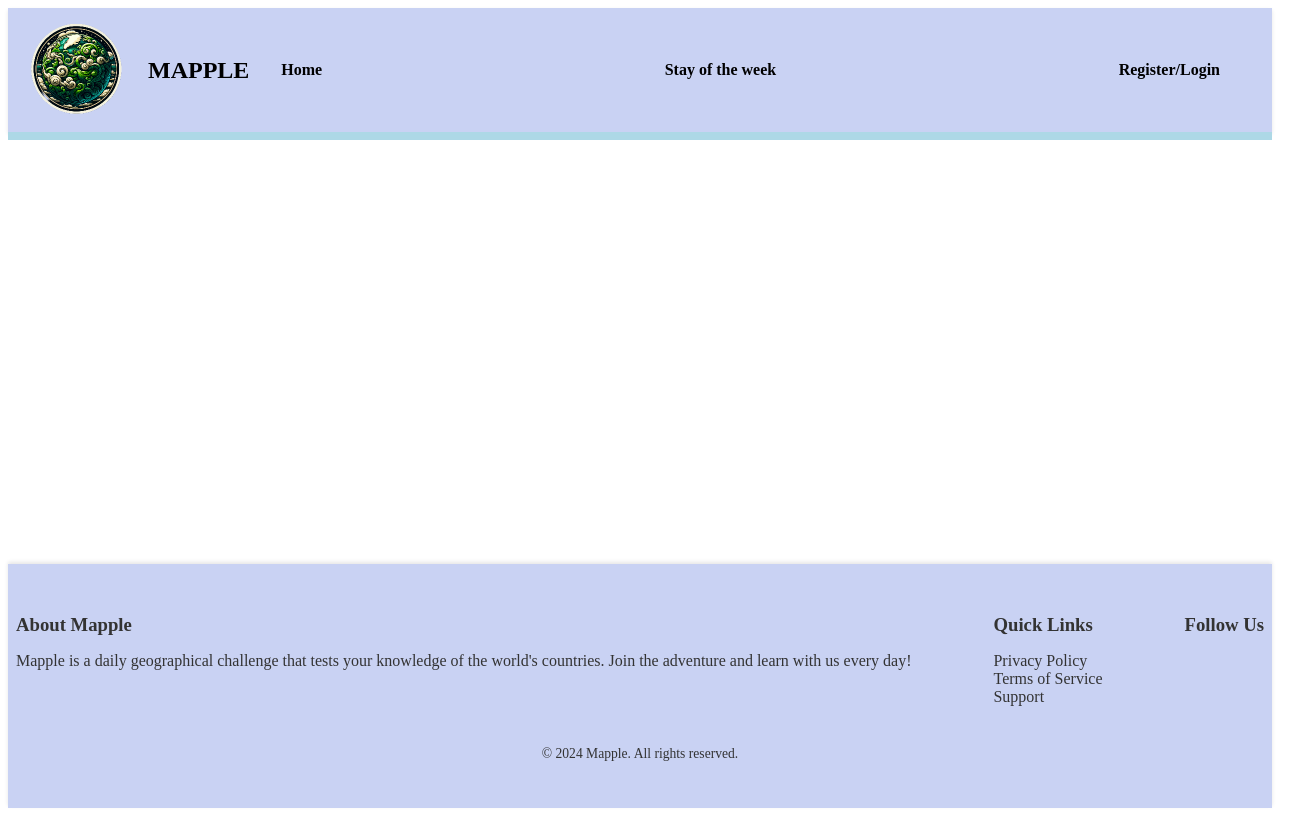
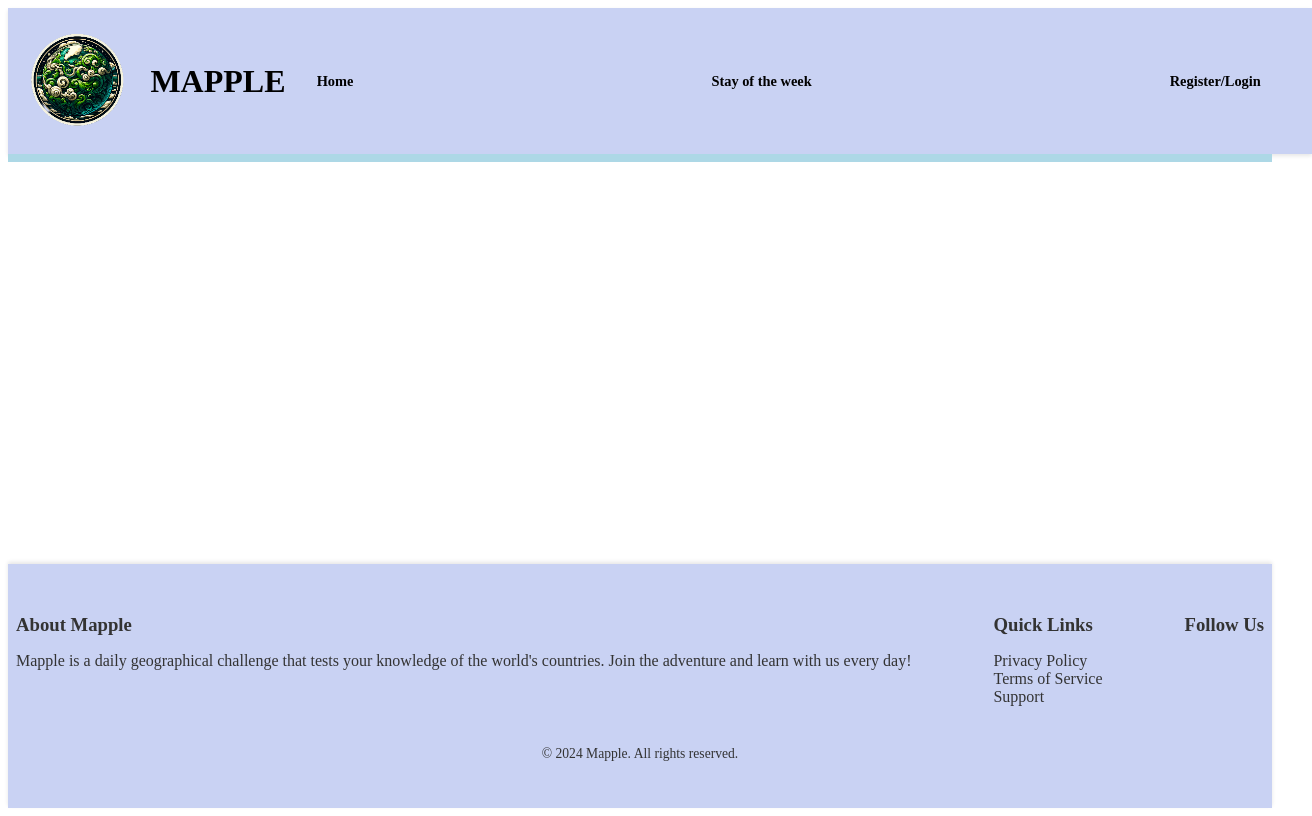
Before and after one commit to WuTangLan1/Mapple, a Vue app: page / in a window 1280 px wide. Shown: the whole page, 1312 px wide, since content can reach past the window. Built offline with nearby package versions, Linux system fonts and the light colour scheme.

Commit message:
9
socials added + dynamic sizing of text

```diff
--- a/src/components/homedir/bottomfooter.vue
+++ b/src/components/homedir/bottomfooter.vue
@@ -78,11 +78,11 @@ export default {
   }
 
   .footer-section ul {
-    justify-content: center; /* Center Quick Links */
+    justify-content: center;
   }
 
   .footer-section .social-icons {
-    justify-content: center; /* Center social icons */
+    justify-content: center;
   }
 
   .footer-section h3,
@@ -95,8 +95,8 @@ export default {
   .footer-section.links ul {
     display: flex;
     flex-direction: row;
-    flex-wrap: wrap; /* Wrap the links if necessary */
-    gap: 0.5rem; /* Maintain a gap between the links */
+    flex-wrap: wrap;
+    gap: 0.5rem;
   }
 
   .footer-section.links li {
--- a/src/components/homedir/topheader.vue
+++ b/src/components/homedir/topheader.vue
@@ -27,8 +27,8 @@ export default {
   justify-content: space-between;
   background-color: #c9d2f3;
   box-shadow: 0 2px 4px rgba(0, 0, 0, 0.1);
-  padding: 10px 20px;
-  max-width: 100%;
+  padding: clamp(10px, 2vw, 20px); /* Responsive padding */
+  width: 100%;
 }
 
 .logo-container {
@@ -36,15 +36,15 @@ export default {
 }
 
 .logo {
-  max-height: 100px;
-  max-width: 100%;
+  max-height: clamp(50px, 8vw, 120px); /* Responsive logo size */
+  max-width: 100%; /* Ensure logo does not exceed its container width */
 }
 
 .title {
   flex: 0 1 auto;
   text-align: left;
   margin-left: 20px;
-  font-size: 1.5em;
+  font-size: clamp(1.2em, 2.5vw, 2.5em); /* Responsive font size for title */
   padding-right: 1rem;
 }
 
@@ -61,8 +61,8 @@ export default {
   font-weight: bold;
   padding: 0.5em;
   margin: 0 0.5rem;
+  font-size: clamp(0.9em, 1vw, 1.2em); /* Responsive font size for navigation links */
 }
-
 
 .nav-link:hover {
   text-decoration: underline;
```
Also changed, not shown: src/assets/images/socials/insta_icon.jpg (added), src/assets/images/socials/x_icon.jpg (added).
